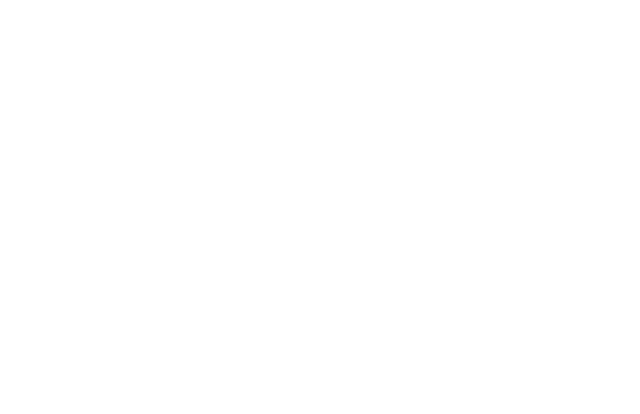
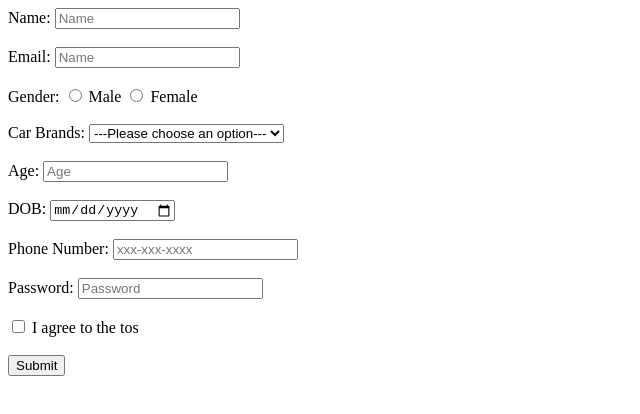
Before and after one commit to acciojob/signup-form-car-SudhirKadam1802, a website: page main.html in a window 1280 px wide. Shown: the whole page, without its empty margins (0-640 px from the left). Drawn offline with Linux system fonts and the light colour scheme.

Commit message:
created a submission

```diff
--- a/main.html
+++ b/main.html
@@ -10,6 +10,52 @@
 	<!-- the entire body must be written by student -->
     <script type="text/javascript" src="./script.js">
 </script>
+	<form action="#" method="post">
+<label for="name">Name:</label>
+<input type="text" id="name" name="name" placeholder="Name" required>
+<br><br>
+<label for="email">Email:</label>
+<input type="email" id="email" name="email" placeholder="Name" required>
+<br><br>
+
+<label>Gender:</label>
+<input type="radio" id="gender_m" name="gender" value="male" required>
+<label for="gender_m">Male</label>
+<input type="radio" id="gender_f" name="gender" value="female" required>
+<label for="gender_f">Female</label>
+<br><br>
+
+<label for="cars">Car Brands:</label>
+<select id="cars" name="cars" required>
+	<option value="">---Please choose an option---</option>
+	  <option value="bmw">BMW</option>
+	  <option value="audi">AUDI</option>
+	  <option value="tesla">Tesla</option>
+	  <option value="toyoto">Toyoto</option>
+    </select>
+      <br><br>
+	<label for="age">Age:</label>
+	<input type="number" id="age" name="age" placeholder="Age" required>
+    <br><br>
+
+	<label for="dob">DOB:</label>
+	<input type="date" id="dob" name="dob" required>
+    <br><br>
+
+	<label for="tel">Phone Number:</label>
+	<input type="tel" id="tel" name="tel" placeholder="xxx-xxx-xxxx">
+   <br><br>
+
+<label for="password">Password:</label>
+<input type="password" id="password" name="password" placeholder="Password" required>
+	<br><br>
+
+ <input type="checkbox" id="tos" name="tos" required>
+  <label for="tos">I agree to the tos</label>
+	<br><br>
+
+<input type="submit" value="Submit">
+	</form>
 
 </body>
 
```
